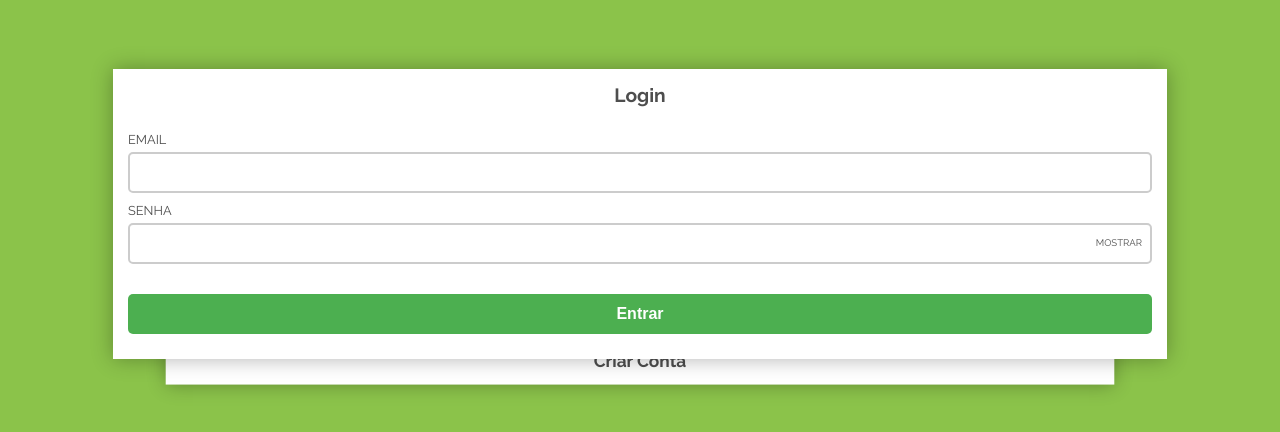
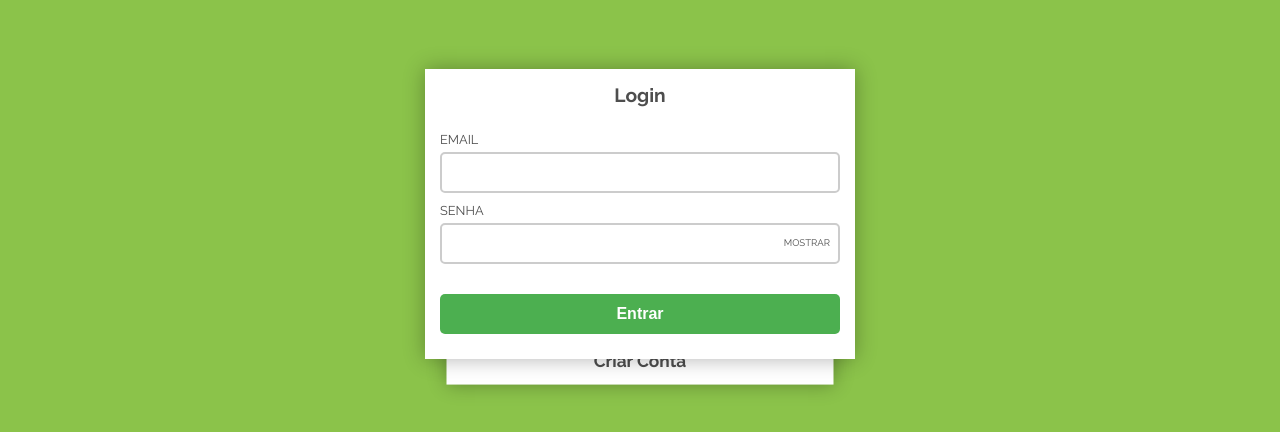
Before and after one commit to FidelisClayton/mini-wallet, a React (Create React App) app: page / in a window 1280 px wide. Shown: the part 186-618 px from the top of the page. Built offline with nearby package versions, Linux system fonts and the light colour scheme; no server answers; what pouchdb would draw is missing.

Commit message:
fix(login): fix login responsivity issues

```diff
--- a/src/components/Login.js
+++ b/src/components/Login.js
@@ -18,7 +18,7 @@ const styles = css({
     '&__error': {
       color: colors.red,
       fontWeight: 'bold'
-    }
+    },
   },
 
   '&.login--inactive': {
@@ -26,6 +26,10 @@ const styles = css({
     marginTop: '-100px',
     transform: 'scale(0.90)',
     zIndex: 0
+  },
+
+  '.card__title': {
+    cursor: 'pointer'
   }
 })
 
--- a/src/components/Register.js
+++ b/src/components/Register.js
@@ -18,6 +18,12 @@ const styles = css({
     marginTop: '45px',
     paddingBottom: 0,
     zIndex: 0,
+  },
+
+  '.card': {
+    '&__title': {
+      cursor: 'pointer'
+    }
   }
 })
 
--- a/src/containers/Auth.js
+++ b/src/containers/Auth.js
@@ -6,28 +6,32 @@ import Login from '../components/Login'
 import Register from '../components/Register'
 
 import * as colors from '../helpers/colors'
+import * as breakPoints from '../helpers/breakpoints'
 
 import { createUser } from '../store/actions/user'
 import { checkCredentials } from '../store/actions/auth'
 
 const styles = css({
-  height: '100vh',
+  minHeight: '100vh',
+  backgroundColor: colors.lightGreen,
+
+  '.auth__wrapper': {
+    maxWidth: '500px',
+    minHeight: '100vh',
     display: 'flex',
     flexDirection: 'column',
     alignItems: 'center',
     justifyContent: 'center',
-  backgroundColor: colors.lightGreen,
-  textAlign: 'center'
+    textAlign: 'center',
+    margin: '0 auto',
+    position: 'relative'
+  }
 })
 
 export class Auth extends Component {
   state = {
     register: false,
     login: true
-  }
-
-  componentWillUnmount () {
-    console.log('unmounting')
   }
 
   register = () => {
@@ -51,6 +55,7 @@ export class Auth extends Component {
   render () {
     return (
       <div className={`auth ${styles}`}>
+        <div className={'auth__wrapper'}>
           <Login
             active={this.state.login}
             onClick={this.login}
@@ -63,6 +68,7 @@ export class Auth extends Component {
             onClick={this.register}
             onSubmit={this.props.createUser}
           />
+        </div>
       </div>
     )
   }
--- /dev/null
+++ b/src/helpers/breakpoints.js
@@ -0,0 +1,25 @@
+const xs = 480
+const sm = 768
+const md = 960
+const lg = 1120
+const xl = 1280
+
+export const extraSmall = (styles) => ({
+  [`@media (min-width: ${xs}px)`]: styles
+})
+
+export const small = (styles) => ({
+  [`@media (min-width: ${sm}px)`]: styles
+})
+
+export const medium = (styles) => ({
+  [`@media (min-width: ${md}px)`]: styles
+})
+
+export const large = (styles) => ({
+  [`@media (min-width: ${lg}px)`]: styles
+})
+
+export const extraLarge = (styles) => ({
+  [`@media (min-width: ${xl}px)`]: styles
+})
```
Lines whose indentation alone changed are shown as unchanged.
